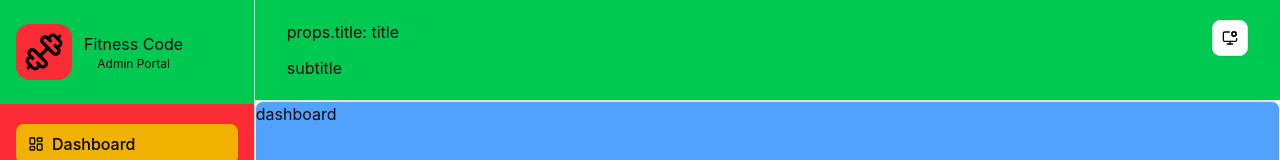
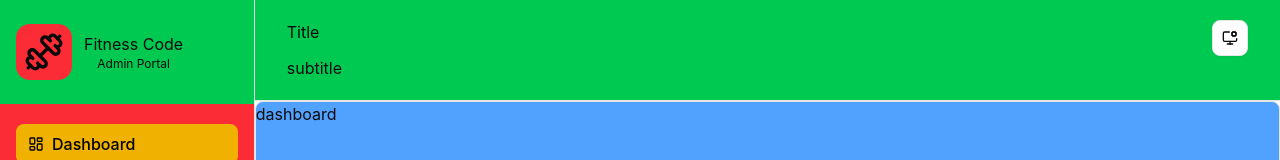
Before and after one commit to ntalys/tutorial-react, a React (Vite) app: page /sign-in in a window 1280 px wide. Both pictures are taken after a click on the button "Sign in". Shown: the top 160 px of the page. Built offline with nearby package versions, Linux system fonts and the light colour scheme.

Commit message:
fix: style issues

```diff
--- a/src/components/cards/header-card.tsx
+++ b/src/components/cards/header-card.tsx
@@ -12,7 +12,7 @@ export function HeaderCard({
   return (
     <div className="flex flex-col w-full h-full justify-center px-8">
       <div className="flex justify-between">
-        <p>props.title: {title}</p>
+        <p className="capitalize">{title}</p>
         <p>{themeModeToggleButton}</p>
       </div>
       <div className="flex w-full">
```
